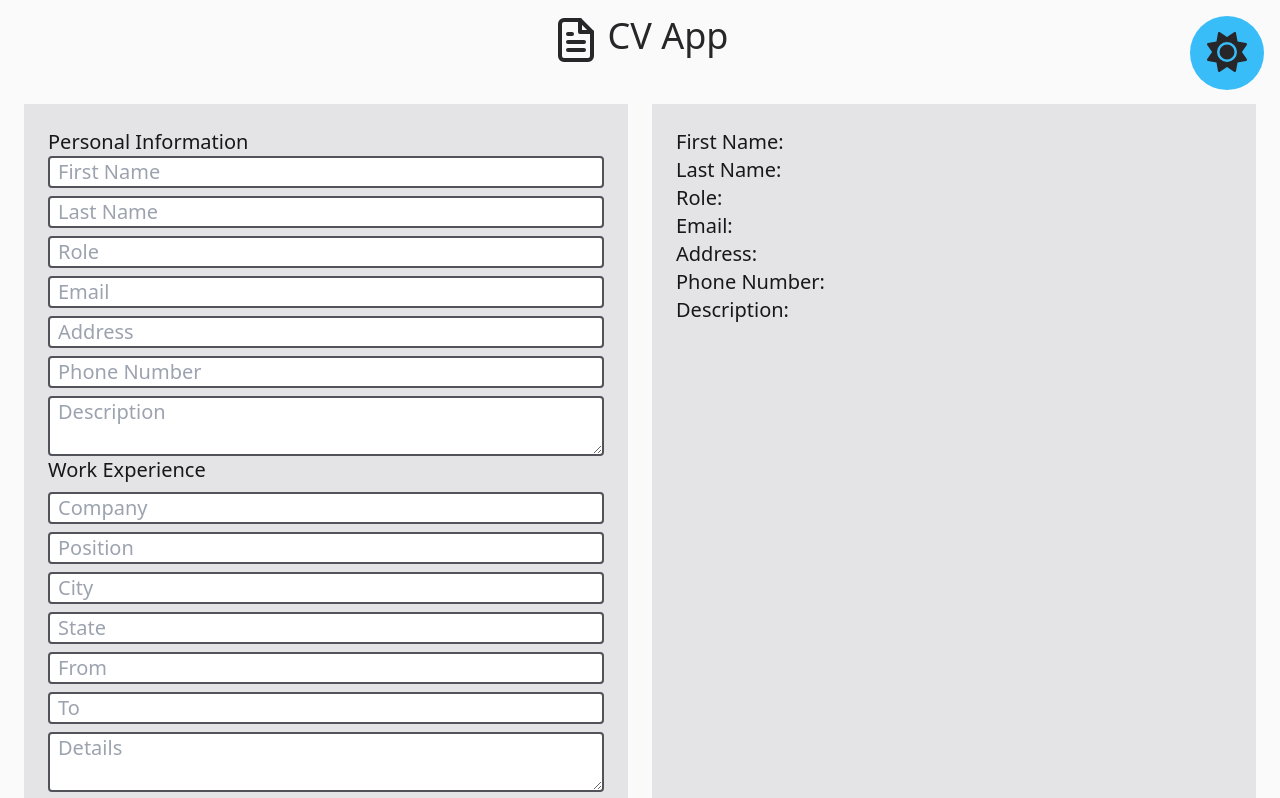
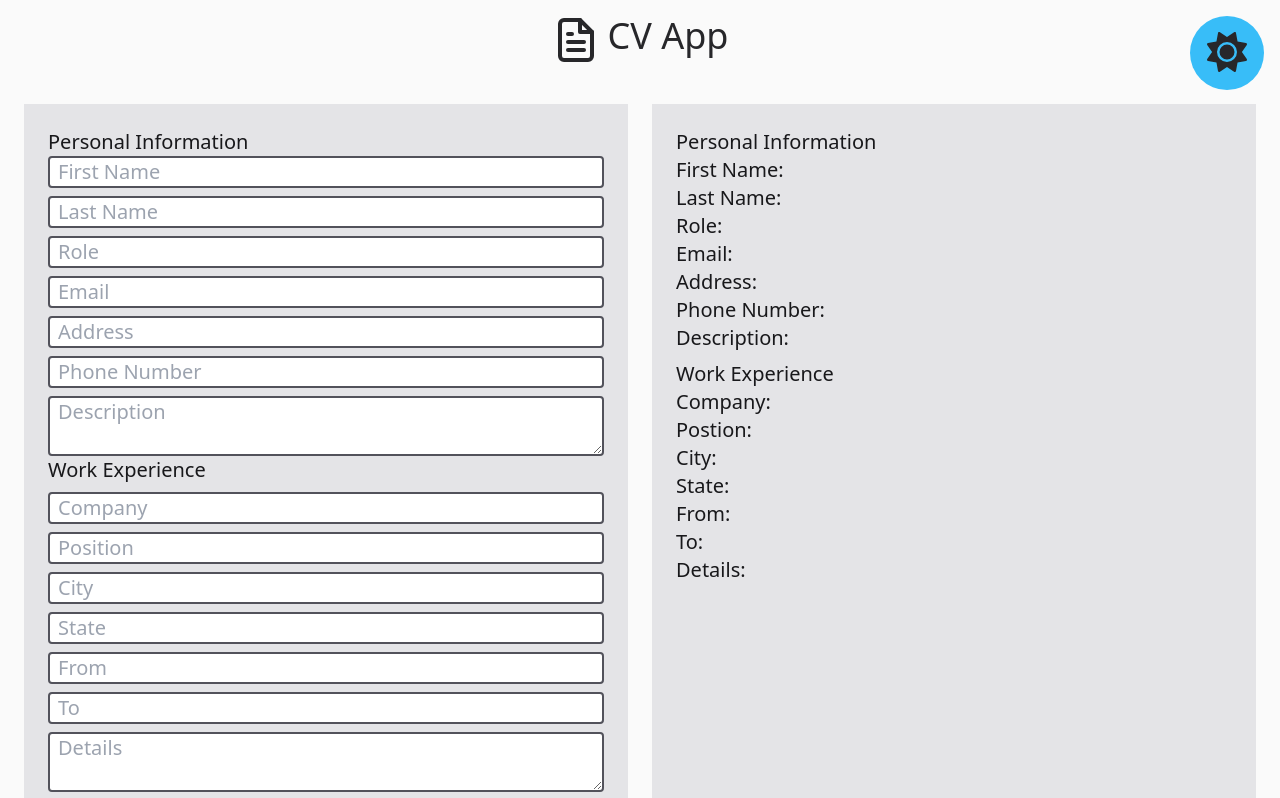
Before and after one commit to Bantchee/cv-project, a React (Create React App) app: page / in a window 1280 px wide. Shown: the top 798 px of the page. Built offline with nearby package versions, Linux system fonts and the light colour scheme; the HTML template or start-up script is replaced by a standard one.

Commit message:
Add basic preview experience

```diff
--- a/src/components/PreviewPage.js
+++ b/src/components/PreviewPage.js
@@ -1,11 +1,11 @@
 import React from "react";
+import { Experience } from "./previewSections/Experience";
 import { Personal } from "./previewSections/Personal";
 
 export class PreviewPage extends React.Component {
     render() {
-        console.log(this.props);
         return (
-            <div className="flex-1 p-6 bg-zinc-200 text-zinc-900 dark:bg-zinc-600 dark:text-zinc-50">
+            <div className="flex-1 flex flex-col gap-2 p-6 bg-zinc-200 text-zinc-900 dark:bg-zinc-600 dark:text-zinc-50">
                 <Personal
                     firstName={this.props.personal.firstName}
                     lastName={this.props.personal.lastName}
@@ -15,6 +15,9 @@ export class PreviewPage extends React.Component {
                     phoneNumber={this.props.personal.phoneNumber}
                     description={this.props.personal.description}
                 />
+                <Experience
+                    careers={this.props.experience.careers}
+                />
             </div>
         );
     }
--- /dev/null
+++ b/src/components/previewSections/Experience.js
@@ -0,0 +1,26 @@
+export const Experience = (props) => {
+    const renderCareer = (career, index) => {
+        return(
+            <div key={index}>
+                <p>Company: {career.company}</p>
+                <p>Postion: {career.position}</p>
+                <p>City: {career.city}</p>
+                <p>State: {career.state}</p>
+                <p>From: {career.from}</p>
+                <p>To: {career.to}</p>
+                <p>Details: {career.details}</p>
+            </div>
+        )
+    };
+
+    return (
+        <div>
+            <h1>Work Experience</h1>
+            {
+                props.careers.map((career, index) => {
+                    return renderCareer(career, index);
+                })
+            }
+        </div>
+    );
+}
--- a/src/components/previewSections/Personal.js
+++ b/src/components/previewSections/Personal.js
@@ -5,6 +5,7 @@ export class Personal extends React.Component {
         let {firstName, lastName, role, email, address, phoneNumber, description} = this.props;
         return (
             <div className="">
+                <h1>Personal Information</h1>
                 <p>First Name: {firstName}</p>
                 <p>Last Name: {lastName}</p>
                 <p>Role: {role}</p>
```
